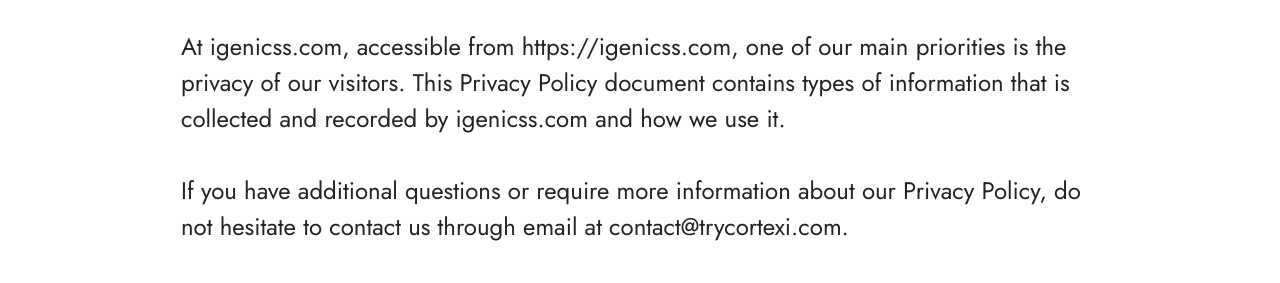
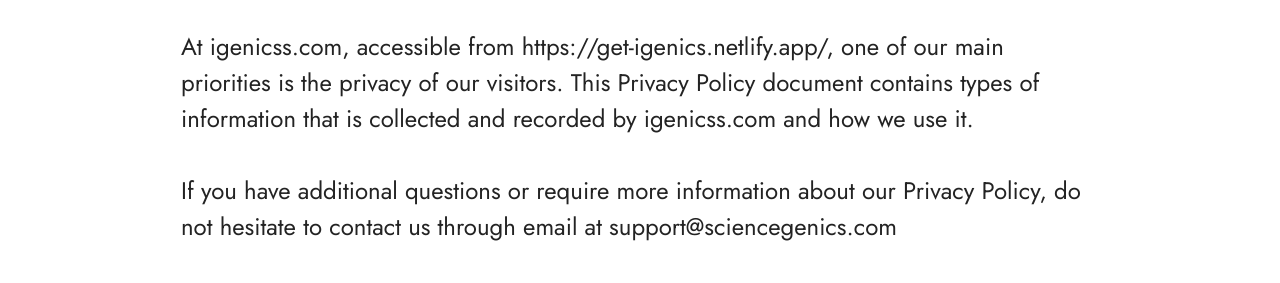
Before and after one commit to mrsanjay2w/IGenics.github.io, a plain HTML site: page privacy-policy.html in a window 1280 px wide. Shown: the part 170-453 px from the top of the page. Drawn offline with Linux system fonts and the light colour scheme; files whose address does not match are found by name.

Commit message:
update my changes

```diff
--- a/privacy-policy.html
+++ b/privacy-policy.html
@@ -7,7 +7,7 @@
   <meta name="generator" content="Mobirise v5.7.0, mobirise.com">
   <meta name="viewport" content="width=device-width, initial-scale=1, minimum-scale=1">
   <link rel="shortcut icon" href="assets/images/igenics-fev-icon.webp" type="image/x-icon">
-  <meta name="description" content="At igenicss.com, accessible from https://igenicss.com/, one of our main priorities is the privacy of our visitors.">
+  <meta name="description" content="At igenicss.com, accessible from https://get-igenics.netlify.app//, one of our main priorities is the privacy of our visitors.">
   <meta http-equiv='content-language' content='en-US'>
 
   <title>Privacy Policy - Igenics™</title>
@@ -83,9 +83,9 @@
             <div class="col-md-12 col-lg-10">
 
 
-                <p class="mbr-text mbr-fonts-style display-7">At igenicss.com, accessible from https://igenicss.com, one of our main priorities is the privacy of our visitors. This Privacy Policy document contains types of information that is collected and recorded by igenicss.com and how we use it.
+                <p class="mbr-text mbr-fonts-style display-7">At igenicss.com, accessible from https://get-igenics.netlify.app/, one of our main priorities is the privacy of our visitors. This Privacy Policy document contains types of information that is collected and recorded by igenicss.com and how we use it.
 <br>
-<br>If you have additional questions or require more information about our Privacy Policy, do not hesitate to contact us through email at contact@trycortexi.com.</p>
+<br>If you have additional questions or require more information about our Privacy Policy, do not hesitate to contact us through email at support@sciencegenics.com</p>
             </div>
         </div>
     </div>
```
Also changed, not shown: disclaimer.html (+1 -1 lines), terms-and-conditions.html (+2 -2 lines).
